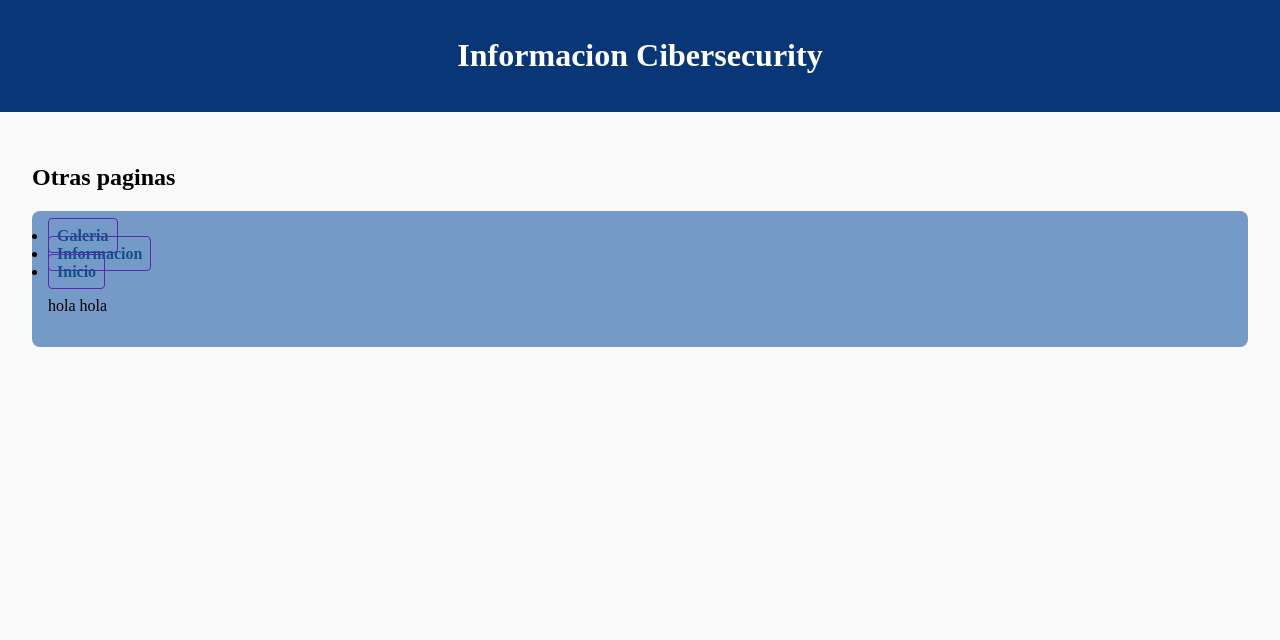
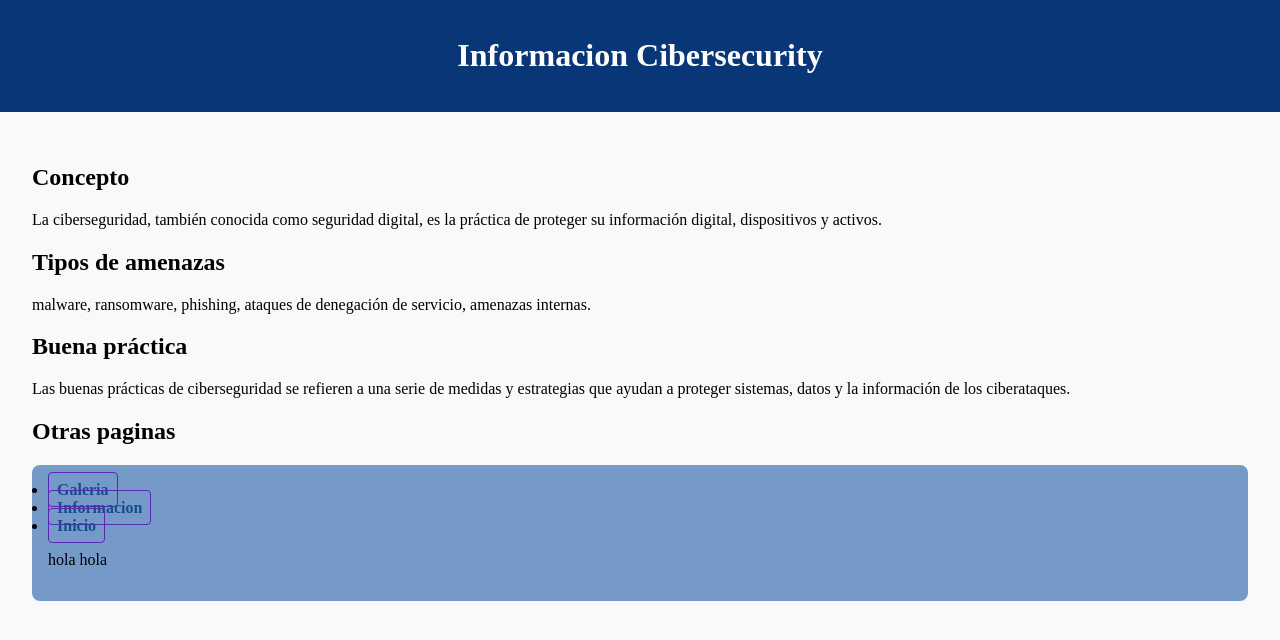
Before and after one commit to Laura2310-1/Proyecto-Cybersecurity, a plain HTML site: page informacion.html in a window 1280 px wide. Drawn offline with Linux system fonts and the light colour scheme.

Commit message:
actualización información

```diff
--- a/informacion.html
+++ b/informacion.html
@@ -11,6 +11,20 @@
         <h1 class = "titulo">Informacion Cibersecurity</h1>
     </header>
     <main>
+         <section class="Informacion">
+            <div class="INFO">
+                <h2>Concepto</h2>
+                <p>La ciberseguridad, también conocida como seguridad digital, es la práctica de proteger su información digital, dispositivos y activos. </p>
+            </div>
+            <div class="INFO">
+                <h2>Tipos de amenazas</h2>
+                <p>malware, ransomware, phishing, ataques de denegación de servicio, amenazas internas.</p>
+            </div>
+            <div class="INFO">
+                <h2>Buena práctica</h2>
+                <p>Las buenas prácticas de ciberseguridad se refieren a una serie de medidas y estrategias que ayudan a proteger sistemas, datos y la información de los ciberataques.</p>
+            </div>
+        </section>
 
         <nav>
 
```
